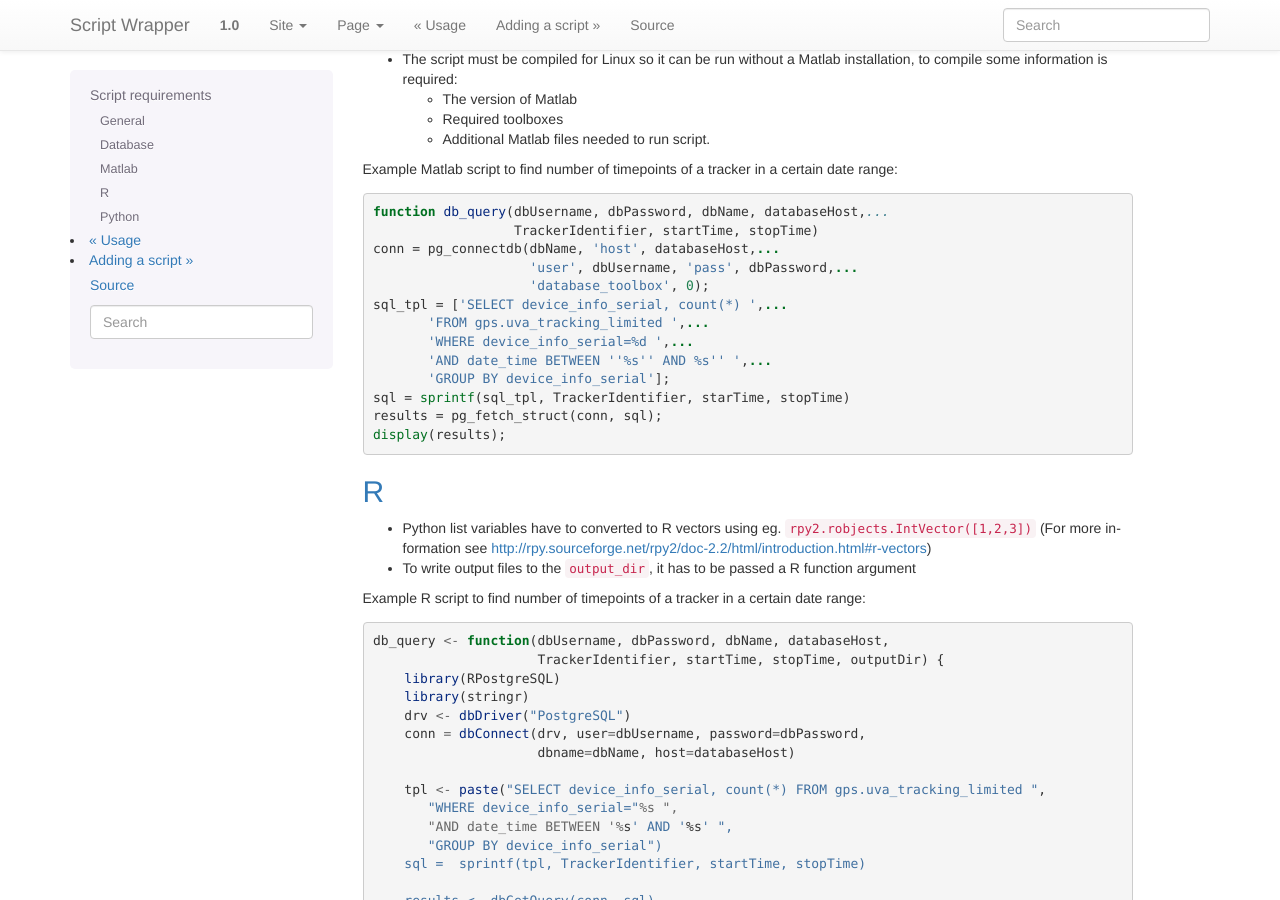
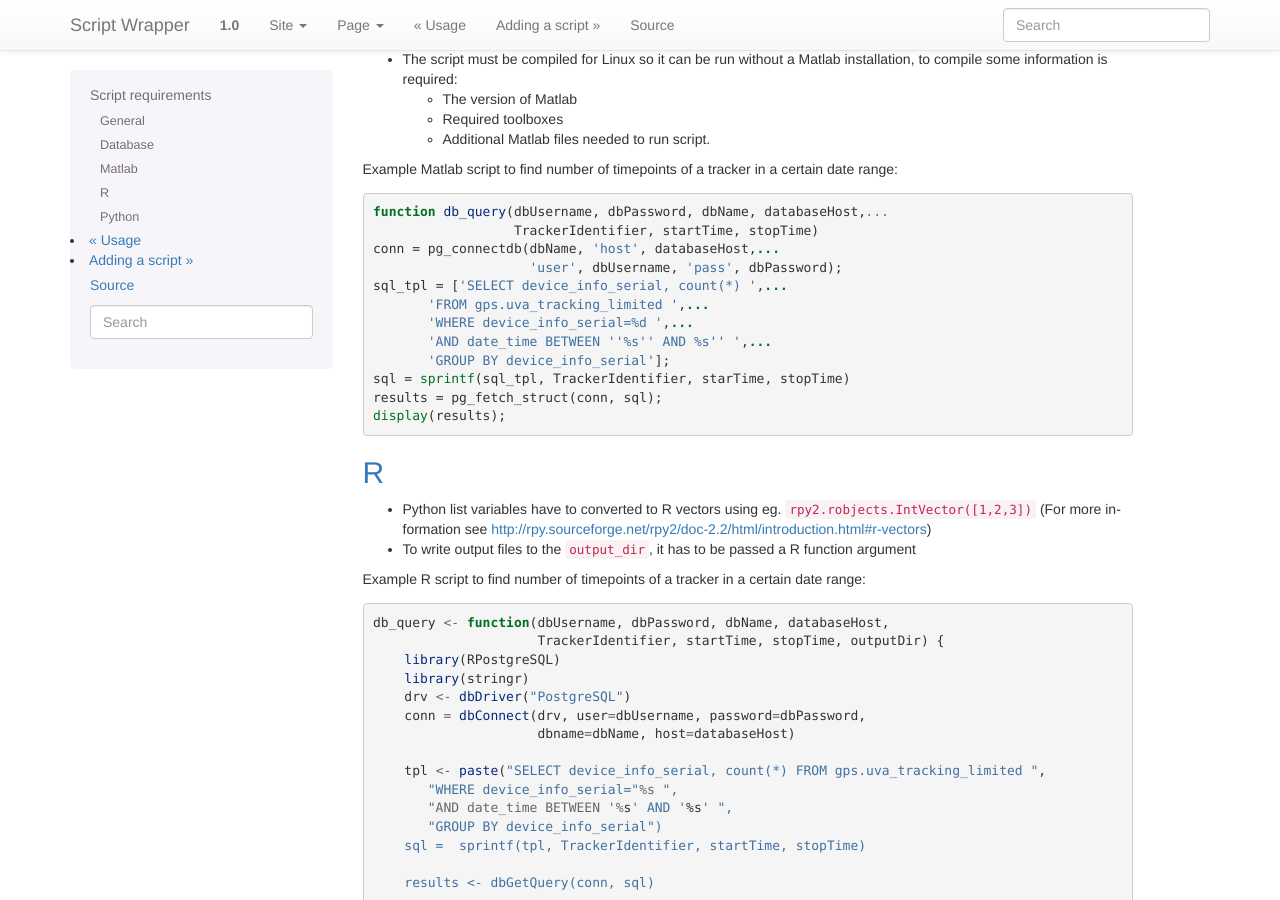
Before and after one commit to NLeSC/eEcology-script-wrapper, a Sphinx documentation site: the page built from docs/script_requirements.rst, in a window 1280 px wide and 900 px high, scrolled down 838 px. Built offline with Sphinx 7.4.7, drawn with Linux system fonts in a browser that asks for light colours.

Commit message:
Don't use jdbc as it is too slow.

```diff
--- a/docs/script_requirements.rst
+++ b/docs/script_requirements.rst
@@ -47,8 +47,7 @@ Example Matlab script to find number of timepoints of a tracker in a certain dat
     function db_query(dbUsername, dbPassword, dbName, databaseHost,...
                       TrackerIdentifier, startTime, stopTime)
     conn = pg_connectdb(dbName, 'host', databaseHost,...
-                        'user', dbUsername, 'pass', dbPassword,...
-                        'database_toolbox', 0);
+                        'user', dbUsername, 'pass', dbPassword);
     sql_tpl = ['SELECT device_info_serial, count(*) ',...
            'FROM gps.uva_tracking_limited ',...
            'WHERE device_info_serial=%d ',...
```
Also changed, not shown: 3 other files.
